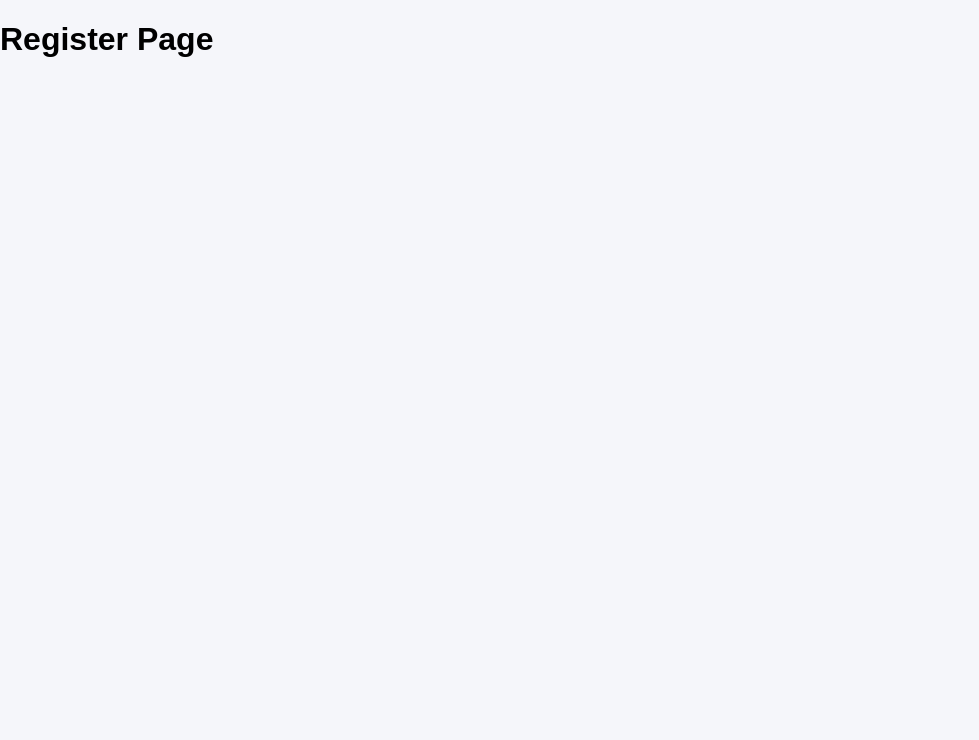
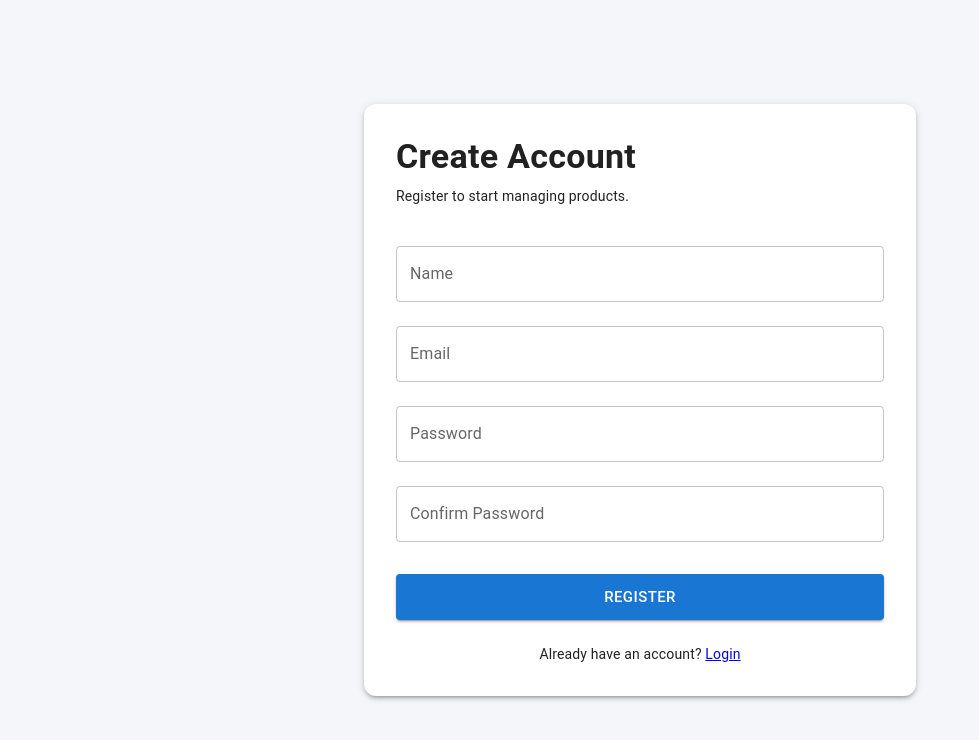
Before and after one commit to ahmadfa100/Products---Full-Stack-System, a React (Vite) app in the folder client/: page /register in a window 1280 px wide. Shown: the top 740 px of the page, without its empty margins (0-979 px from the left). Built offline with nearby package versions, Linux system fonts and the light colour scheme.

Commit message:
register front-end

```diff
--- a/client/src/pages/Register.jsx
+++ b/client/src/pages/Register.jsx
@@ -1,5 +1,190 @@
+import { useState } from "react";
+import { Link, useNavigate } from "react-router-dom";
+import {
+  Alert,
+  Box,
+  Button,
+  CircularProgress,
+  Container,
+  Paper,
+  TextField,
+  Typography,
+} from "@mui/material";
+import { useAuth } from "../context/AuthContext";
+
 const Register = () => {
-  return <h1>Register Page</h1>;
+  const navigate = useNavigate();
+  const { register } = useAuth();
+
+  const [formData, setFormData] = useState({
+    name: "",
+    email: "",
+    password: "",
+    confirmPassword: "",
+  });
+
+  const [error, setError] = useState("");
+  const [loading, setLoading] = useState(false);
+
+  const handleChange = (event) => {
+    const { name, value } = event.target;
+
+    setFormData({
+      ...formData,
+      [name]: value,
+    });
+  };
+
+  const validateForm = () => {
+    if (
+      !formData.name ||
+      !formData.email ||
+      !formData.password ||
+      !formData.confirmPassword
+    ) {
+      setError("All fields are required");
+      return false;
+    }
+
+    if (!formData.email.includes("@")) {
+      setError("Please enter a valid email address");
+      return false;
+    }
+
+    if (formData.password.length < 6) {
+      setError("Password must be at least 6 characters");
+      return false;
+    }
+
+    if (formData.password !== formData.confirmPassword) {
+      setError("Passwords do not match");
+      return false;
+    }
+
+    setError("");
+    return true;
+  };
+
+  const handleSubmit = async (event) => {
+    event.preventDefault();
+
+    if (!validateForm()) {
+      return;
+    }
+
+    try {
+      setLoading(true);
+      setError("");
+
+      await register(
+        formData.name,
+        formData.email,
+        formData.password,
+        formData.confirmPassword
+      );
+
+      navigate("/home", { replace: true });
+    } catch (err) {
+      const message =
+        err.response?.data?.message ||
+        "Failed to register user, please try again.";
+
+      setError(message);
+    } finally {
+      setLoading(false);
+    }
+  };
+
+  return (
+    <Container maxWidth="sm">
+      <Box
+        sx={{
+          minHeight: "100vh",
+          display: "flex",
+          alignItems: "center",
+        }}
+      >
+        <Paper
+          elevation={3}
+          sx={{
+            p: 4,
+            width: "100%",
+            borderRadius: 3,
+          }}
+        >
+          <Typography variant="h4" sx={{ fontWeight: "bold", mb: 1 }}>
+            Create Account
+          </Typography>
+
+          <Typography variant="body2" color="text.secondary" sx={{ mb: 3 }}>
+            Register to start managing products.
+          </Typography>
+
+          {error && (
+            <Alert severity="error" sx={{ mb: 2 }}>
+              {error}
+            </Alert>
+          )}
+
+          <Box component="form" onSubmit={handleSubmit}>
+            <TextField
+              fullWidth
+              label="Name"
+              name="name"
+              value={formData.name}
+              onChange={handleChange}
+              margin="normal"
+            />
+
+            <TextField
+              fullWidth
+              label="Email"
+              name="email"
+              type="email"
+              value={formData.email}
+              onChange={handleChange}
+              margin="normal"
+            />
+
+            <TextField
+              fullWidth
+              label="Password"
+              name="password"
+              type="password"
+              value={formData.password}
+              onChange={handleChange}
+              margin="normal"
+            />
+
+            <TextField
+              fullWidth
+              label="Confirm Password"
+              name="confirmPassword"
+              type="password"
+              value={formData.confirmPassword}
+              onChange={handleChange}
+              margin="normal"
+            />
+
+            <Button
+              fullWidth
+              type="submit"
+              variant="contained"
+              size="large"
+              disabled={loading}
+              sx={{ mt: 3, py: 1.2 }}
+            >
+              {loading ? <CircularProgress size={24} /> : "Register"}
+            </Button>
+          </Box>
+
+          <Typography variant="body2" sx={{ mt: 3, textAlign: "center" }}>
+            Already have an account? <Link to="/login">Login</Link>
+          </Typography>
+        </Paper>
+      </Box>
+    </Container>
+  );
 };
 
 export default Register;
```
